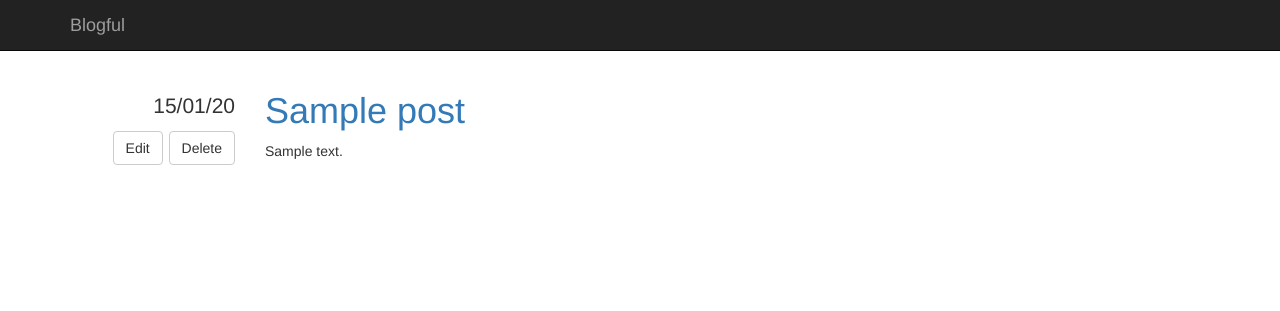
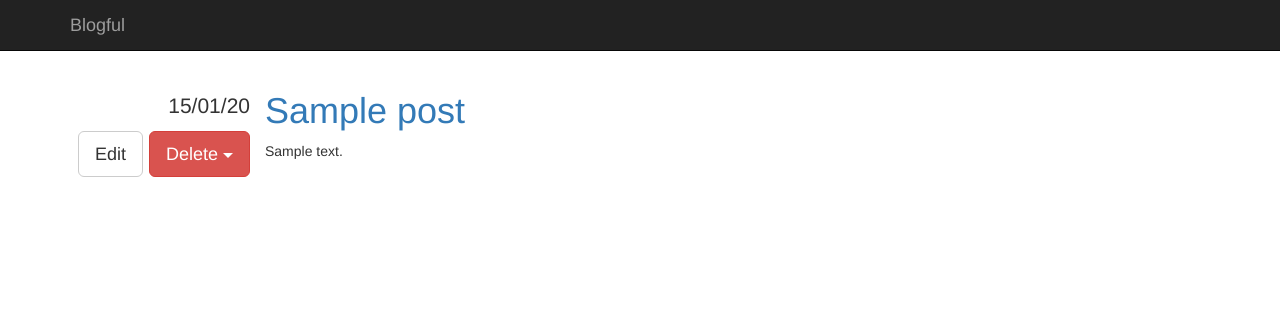
Before and after one commit to leoreq/blogfulFlask, a Flask app: page / in a window 1280 px wide. Shown: the top 311 px of the page. Run offline with Flask 2, Linux system fonts and the light colour scheme; tables that the repository leaves empty hold one stand-in row (values such as "Sample post"); some libraries are stand-ins or nearby versions.

Commit message:
adding all the aditional functionalities, including delete button

```diff
--- a/blog/templates/macros.html
+++ b/blog/templates/macros.html
@@ -1,13 +1,27 @@
 {% macro render_post(post) %}
 <div class="row">
     <div class="col-md-2 text-right metadata">
-        <ul class="list-unstyled">
-            <li>
-                {{ post.datetime | dateformat("%d/%m/%y") }}
-            </li>
-        </ul>
-        <a class="btn btn-default" href="{{ url_for('edit_post_get',postid=post.id )}}" role="button">Edit</a>
-        <a class="btn btn-default" href="{{ url_for('delete_post_post',postid=post.id )}}" role="button">Delete</a>
+        <div class="row">
+            <ul class="list-unstyled">
+                <li>
+                    {{ post.datetime | dateformat("%d/%m/%y") }}
+                </li>
+            </ul>
+        </div>
+
+        <div class="row">
+            <a class="btn btn-default btn-lg" href="{{ url_for('edit_post_get',postid=post.id )}}" role="button">Edit</a>
+
+            <div class="btn-group">
+              <button type="button" class="btn btn-danger btn-lg dropdown-toggle " data-toggle="dropdown" aria-haspopup="true" aria-expanded="false">
+                Delete <span class="caret"></span>
+              </button>
+              <ul class="dropdown-menu">
+                <li><a href="{{url_for('delete_post_post',postid=post.id )}}">Confirm</a></li>
+                <li><a href="#">Cancel</a></li>
+              </ul>
+            </div>
+        </div>
 
     </div>
     <div class="col-md-10">
@@ -20,3 +34,11 @@
     </div>
 </div>
 {% endmacro %}
+
+{% macro confirmDelete(targetid) %}
+
+<div class="btn-group btn-group-justified alert alert-danger alert-dismissible fade in" role="group" aria-label="...">
+<a class="btn btn-danger" href="#" role="button">Confirm</a>
+<a class="btn btn-default" data-dismiss="alert" href="#" role="button">Cancel</a>
+</div>
+{% endmacro %}
--- a/blog/views.py
+++ b/blog/views.py
@@ -8,6 +8,7 @@ from .models import Post
 @app.route("/page/<int:page>")
 def posts(page=1, paginate_by=10):
     # Zero-indexed page
+
     page_index = page - 1
 
     count = session.query(Post).count()
```
Also changed, not shown: 1 other file.
